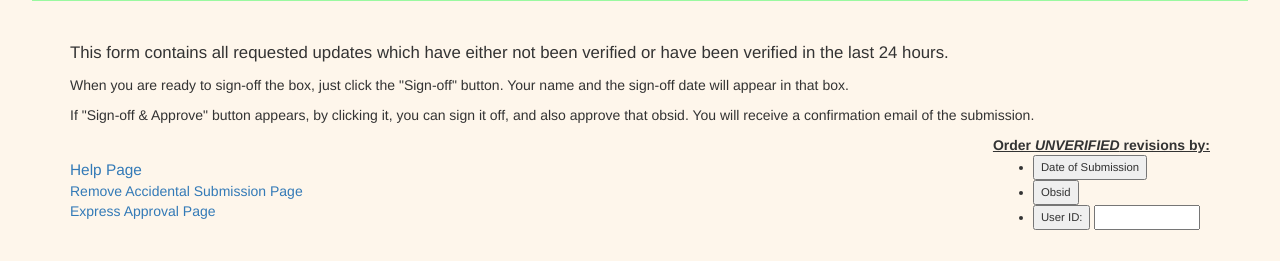
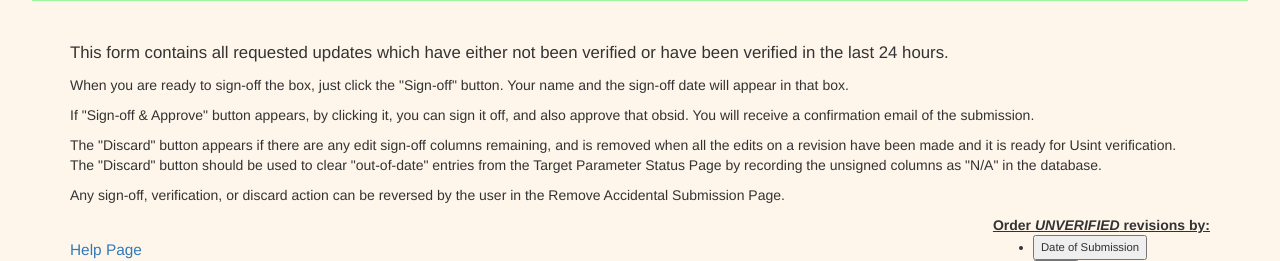
Before and after one commit to chandra-mta/Ocat_Flask_App, a Python web app: template cus_app/templates/orupdate/index.html in a window 1280 px wide. Shown: the part 55-316 px from the top of the page. Run offline with Jinja, Linux system fonts and the light colour scheme; the template is opened without the code that fills it, so the values that code supplies are empty; some libraries are stand-ins or nearby versions.

Commit message:
refactor Discard button

```diff
--- a/cus_app/static/orupdate/help.html
+++ b/cus_app/static/orupdate/help.html
@@ -28,6 +28,7 @@ If there are multiple revisions of the same obsid on the list:
     If "<span style='color:darkorchid;'>Higher Rev # Was Already Signed Off</span>"
     is listed in the "Note column," the obsid has a newer entry already signed off.
     Please verify all versions of the obsid on the table, as the latest one (which was already signed off) supersedes all previous revisions.
+    If an earlier version of the obsid contains unsigned edits which are no longer desired, consult the "Discard" button.
     </li>
     <li style='padding-bottom:10px;'>
     You can clear any "out-of-date" entries
--- a/cus_app/templates/orupdate/index.html
+++ b/cus_app/templates/orupdate/index.html
@@ -17,6 +17,13 @@
     </p>
     <p>
     If "Sign-off & Approve" button appears, by clicking it, you can sign it off, and also approve that obsid. You will receive a confirmation email of the submission.
+    </p>
+    <p>
+    The "Discard" button appears if there are any edit sign-off columns remaining, and is removed when all the edits on a revision have been made and it is ready for Usint verification.
+    <br/>The "Discard" button should be used to clear "out-of-date" entries from the Target Parameter Status Page by recording the unsigned columns as "N/A" in the database.
+    </p>
+    <p>
+    Any sign-off, verification, or discard action can be reversed by the user in the Remove Accidental Submission Page.
     </p>
 <!-- -->
 <!-- form start here -->
--- a/cus_app/templates/orupdate/macros.html
+++ b/cus_app/templates/orupdate/macros.html
@@ -48,22 +48,18 @@
 <!-- -->
             {% if data[4] != 'NA' and data[5] != 'NA' and data[6] != 'NA' and data[7] != 'NA' %}
                 {{ cellset(data[8], data[0], 'verify', current_user)  }}
-            {% else %}
-            <p style='color:red;'>Not Ready To Verify</p>
+<!-- -->
+<!-- if the entry is not ready for verification, but we want to discard remaining sign-offs, then render the the discard button-->
+<!-- -->
+            {% elif ((data[4] == 'NA') or (data[5] == 'NA') or (data[6] == 'NA') or (data[7] == 'NA')) and (data[8] == 'NA') and ('admin' in current_user.groups_string or 'usint' in current_user.groups_string) %}
+                <p style='color:red;'>Not Ready To Verify</p>
+                {% set cname = 'discard_' + data[0] %}
+                <input type='submit' name='{{ cname }}' value='Discard'>
             {% endif %}
-<!-- -->
-<!-- if higher revision is open or already signed-off, show "Discard" button -->
-<!-- -->
-            {% if data[-1][1] != 0 or data[-1][0] == 2 %}
-                {% set cname = 'discard_' + data[0] %}
-
-                <br>
-                <input type='submit' name='{{ cname }}' value='Discard'>
-
 <!-- -->
 <!-- if all others are signed-off, show Signoff & Approve button -->
 <!-- -->
-            {% elif (data[4] != 'NA') and (data[5] != 'NA') and (data[6] != 'NA') and (data[7] != 'NA') and (data[8] == 'NA') and ('admin' in current_user.groups_string or 'usint' in current_user.groups_string) %}
+            {% if (data[4] != 'NA') and (data[5] != 'NA') and (data[6] != 'NA') and (data[7] != 'NA') and (data[8] == 'NA') and ('admin' in current_user.groups_string or 'usint' in current_user.groups_string) %}
                 {% set name = 'approve_' + data[0] %}
                 <br>
                 <input type='submit' name='{{ name }}' value='Sign-off & Approve'>
```
